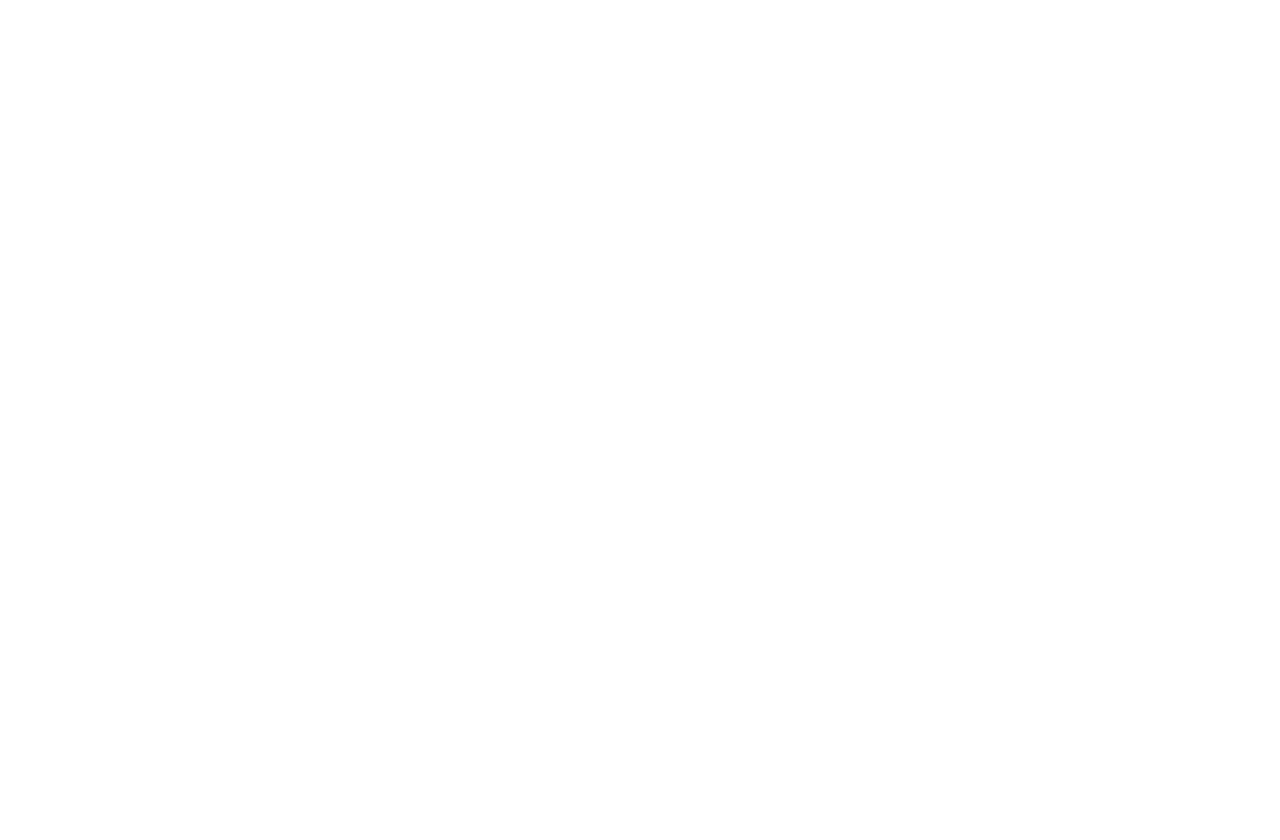
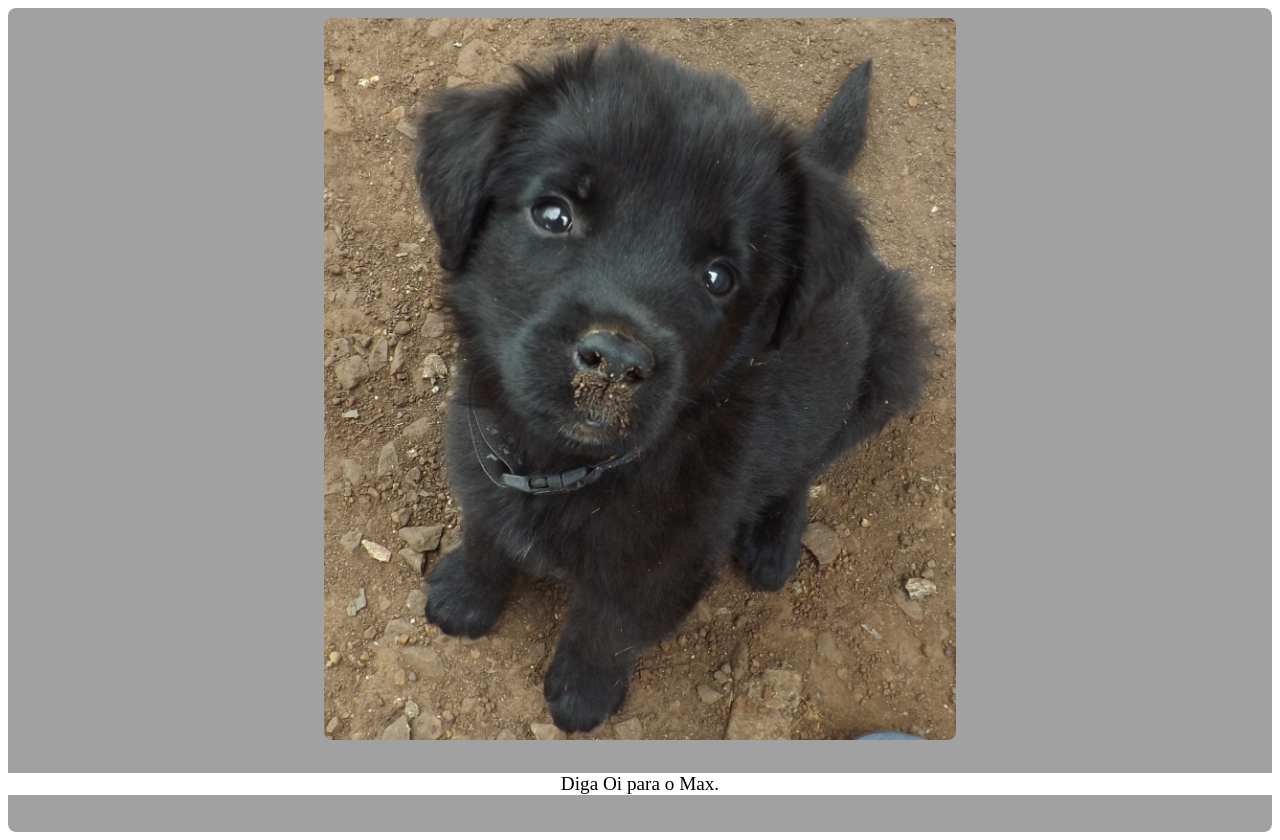
Before and after one commit to andrewpir/pratica_integradora_pratica3, a plain HTML site: page index.html in a window 1280 px wide. Before the commit the page ends 800 px from the top, so only its background shows below. Drawn offline with Linux system fonts and the light colour scheme.

Commit message:
Adicionando a foto do Cão Max

```diff
--- a/assets/style.css
+++ b/assets/style.css
@@ -0,0 +1,17 @@
+main {
+    display: block;
+    border-radius: 8px;
+    background: #a1a1a1;
+    text-align: center;
+}
+
+img {
+    border-radius: 8px;
+    max-width: 50%;
+    margin: 10px;
+}
+
+p {
+    background-color: white;
+    font-size: larger;
+}
--- a/index.html
+++ b/index.html
@@ -7,6 +7,18 @@
     <title>Document</title>
 </head>
 <body>
+    <header id="header"></header>
+    <nav></nav>
+    <main>
+        <div>
+            <img class="caomax" src="/assets/images/max.jpg" alt="">
+            <p>Diga Oi para o Max.</p>
+            <br>
+        </div>
+
+    </main>
+    <aside></aside>
+    <footer></footer>
     <script src="/assets/script.js"></script>
 </body>
 </html>
```
Also changed, not shown: assets/images/max.jpg (added).
